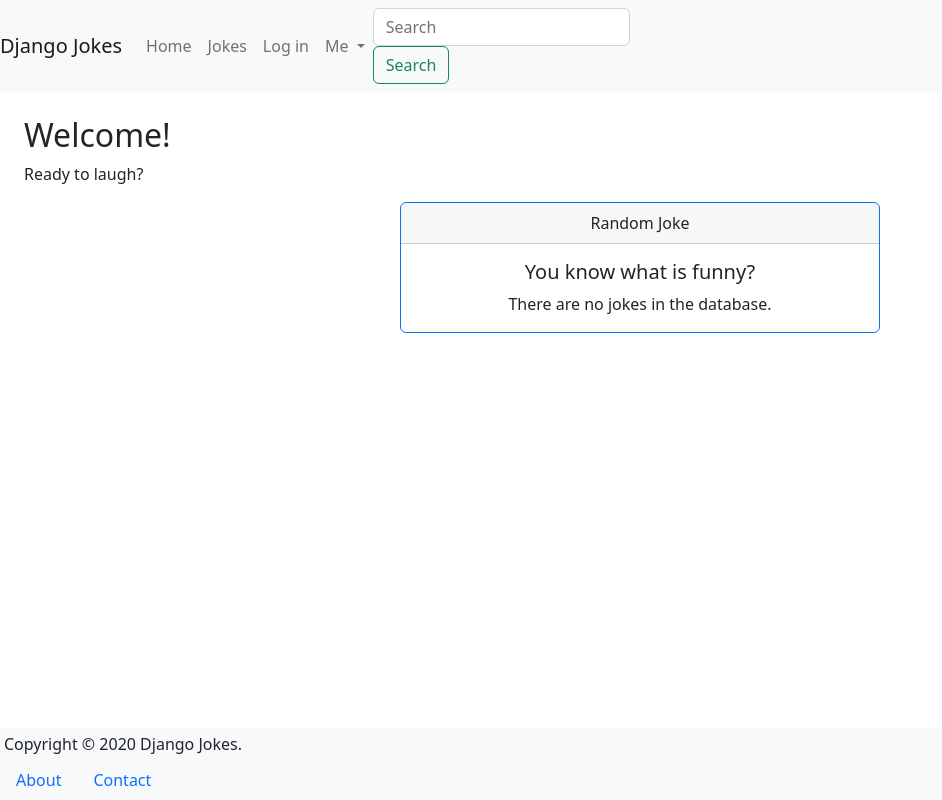
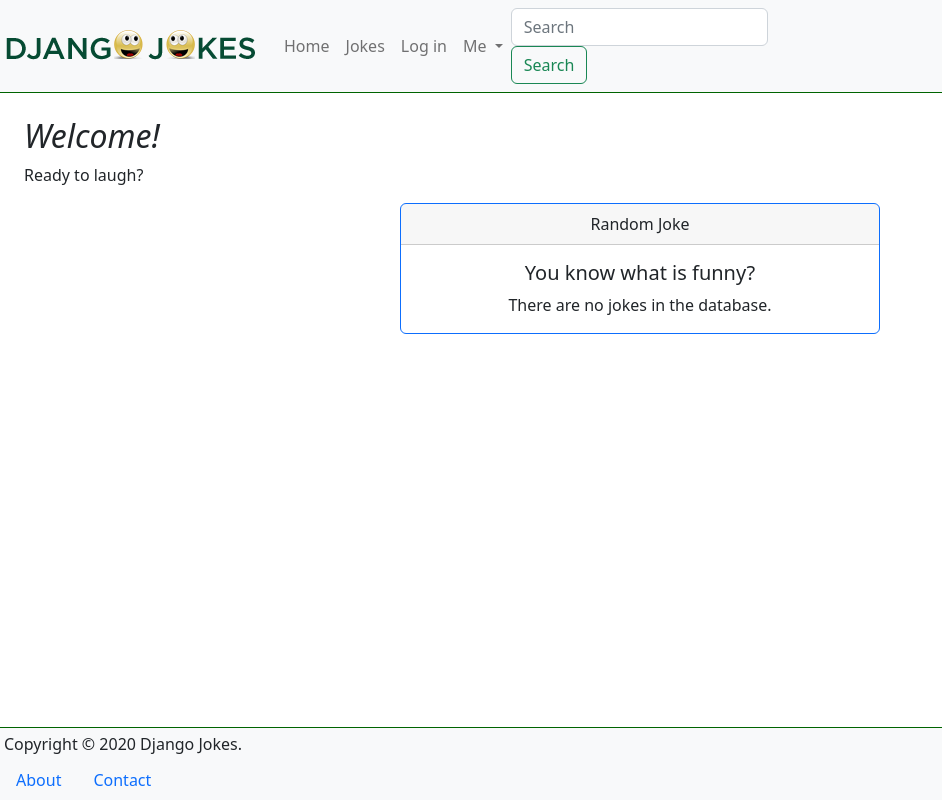
Before and after one commit to RaineyDevTech/djangojokes.com, a Django app: page / in a window 1280 px wide. Shown: the whole page, without its empty margins (0-942 px from the left). Run offline with Django 4.2, Linux system fonts and the light colour scheme; data that the repository does not hold is empty; some libraries are stand-ins or nearby versions.

Commit message:
-added static folder and files

```diff
--- a/djangojokes/settings.py
+++ b/djangojokes/settings.py
@@ -123,6 +123,10 @@ USE_TZ = True
 
 STATIC_URL = 'static/'
 
+STATICFILES_DIRS = [
+    BASE_DIR / 'static',
+]
+
 # Default primary key field type
 # https://docs.djangoproject.com/en/4.1/ref/settings/#default-auto-field
 
--- /dev/null
+++ b/static/css/main.css
@@ -0,0 +1,15 @@
+body {
+  padding-bottom: 50px;
+}
+
+footer {
+  border-top: 1px solid darkgreen;
+}
+
+header {
+  border-bottom: 1px solid darkgreen;
+}
+
+h2 {
+  font-style: italic;
+}
--- a/templates/_base.html
+++ b/templates/_base.html
@@ -1,22 +1,25 @@
+ {% load static %}
 <!DOCTYPE html>
 <html lang="en">
+
 <head>
     <meta charset="UTF-8">
     <meta name="viewport" content="width=device-width, initial-scale=1">
     <!-- ADD BOOTSTRAP CSS FROM https://getbootstrap.com/ -->
     <!-- CSS only -->
     <link href="https://cdn.jsdelivr.net/npm/bootstrap@5.2.1/dist/css/bootstrap.min.css" rel="stylesheet" integrity="sha384-iYQeCzEYFbKjA/T2uDLTpkwGzCiq6soy8tYaI1GyVh/UjpbCx/TYkiZhlZB6+fzT" crossorigin="anonymous">
+    <link rel="stylesheet" href="{% static 'css/main.css' %}">
     <!-- ADD FONT AWESOME FROM https://fontawesome.com/ -->
     <script src="https://kit.fontawesome.com/cddf778442.js" crossorigin="anonymous"></script>
+    <link rel="shortcut icon" type="image/png" href="{% static 'images/favicon.png' %}">
     <title>{% block title %}{% endblock %} | Django Jokes</title>
 </head>
+
 <body>
     <header>
         <nav class="navbar navbar-expand-lg navbar-light bg-light">
-    <a class="navbar-brand" href="{% url 'pages:homepage' %}">Django Jokes</a>
-    <button class="navbar-toggler" type="button" data-toggle="collapse"
-      data-target="#navbarSupportedContent" aria-expanded="false"
-      aria-controls="navbarSupportedContent" aria-label="Toggle navigation">
+            <a class="navbar-brand" href="{% url 'pages:homepage' %}"><img src="{% static 'images/logo.png' %}" alt="Logo" class="img-fluid" /></a>
+            <button class="navbar-toggler" type="button" data-toggle="collapse" data-target="#navbarSupportedContent" aria-expanded="false" aria-controls="navbarSupportedContent" aria-label="Toggle navigation">
       <span class="navbar-toggler-icon"></span>
     </button>
 
@@ -34,9 +37,7 @@
                         <a class="nav-link" href="#">Log in</a>
                     </li>
                     <li class="nav-item dropdown">
-          <a class="nav-link dropdown-toggle" href="#" id="navbarDropdown"
-             role="button" data-toggle="dropdown" aria-haspopup="true"
-             aria-expanded="false">
+                        <a class="nav-link dropdown-toggle" href="#" id="navbarDropdown" role="button" data-toggle="dropdown" aria-haspopup="true" aria-expanded="false">
             Me
           </a>
                         <div class="dropdown-menu" aria-labelledby="navbarDropdown">
@@ -48,8 +49,7 @@
                     </li>
                 </ul>
                 <form class="form-inline my-2 my-lg-0">
-        <input class="form-control mr-sm-2" type="search"
-        placeholder="Search" aria-label="Search">
+                    <input class="form-control mr-sm-2" type="search" placeholder="Search" aria-label="Search">
                     <button class="btn btn-outline-success my-2 my-sm-0" type="submit">
           Search
         </button>
@@ -58,7 +58,8 @@
         </nav>
     </header>
     <main class="m-4 pb-5">
-  {% block main %}<h2>Welcome!</h2>{% endblock %}
+        {% block main %}
+        <h2>Welcome!</h2>{% endblock %}
     </main>
     <footer class="fixed-bottom bg-light row">
         <div class="col">
@@ -76,4 +77,5 @@
     <!-- JavaScript Bundle with Popper -->
     <script src="https://cdn.jsdelivr.net/npm/bootstrap@5.2.1/dist/js/bootstrap.bundle.min.js" integrity="sha384-u1OknCvxWvY5kfmNBILK2hRnQC3Pr17a+RTT6rIHI7NnikvbZlHgTPOOmMi466C8" crossorigin="anonymous"></script>
 </body>
+
 </html>
```
Also changed, not shown: static/images/favicon.png (added), static/images/logo.png (added). Lines whose indentation alone changed are shown as unchanged.
